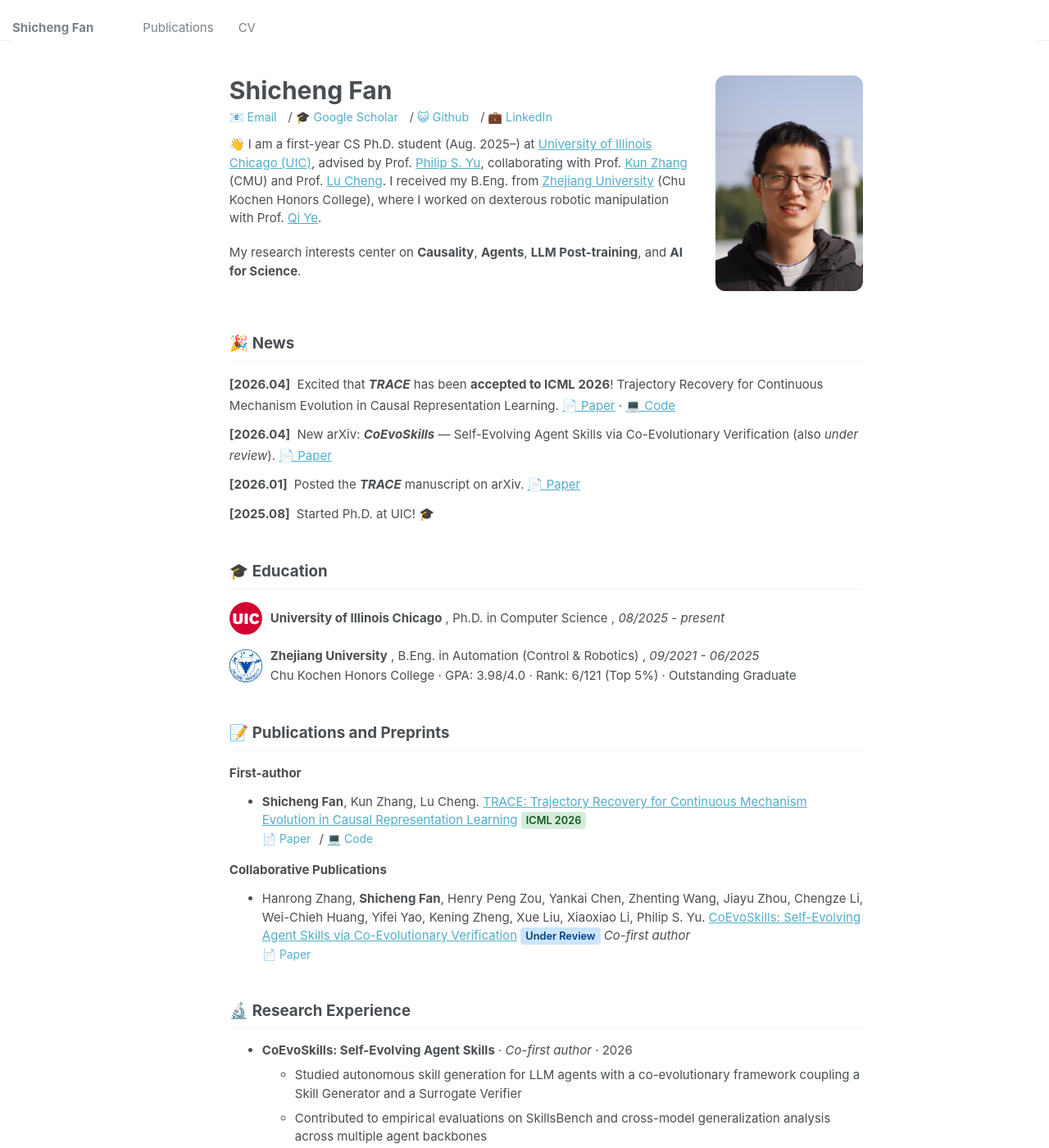
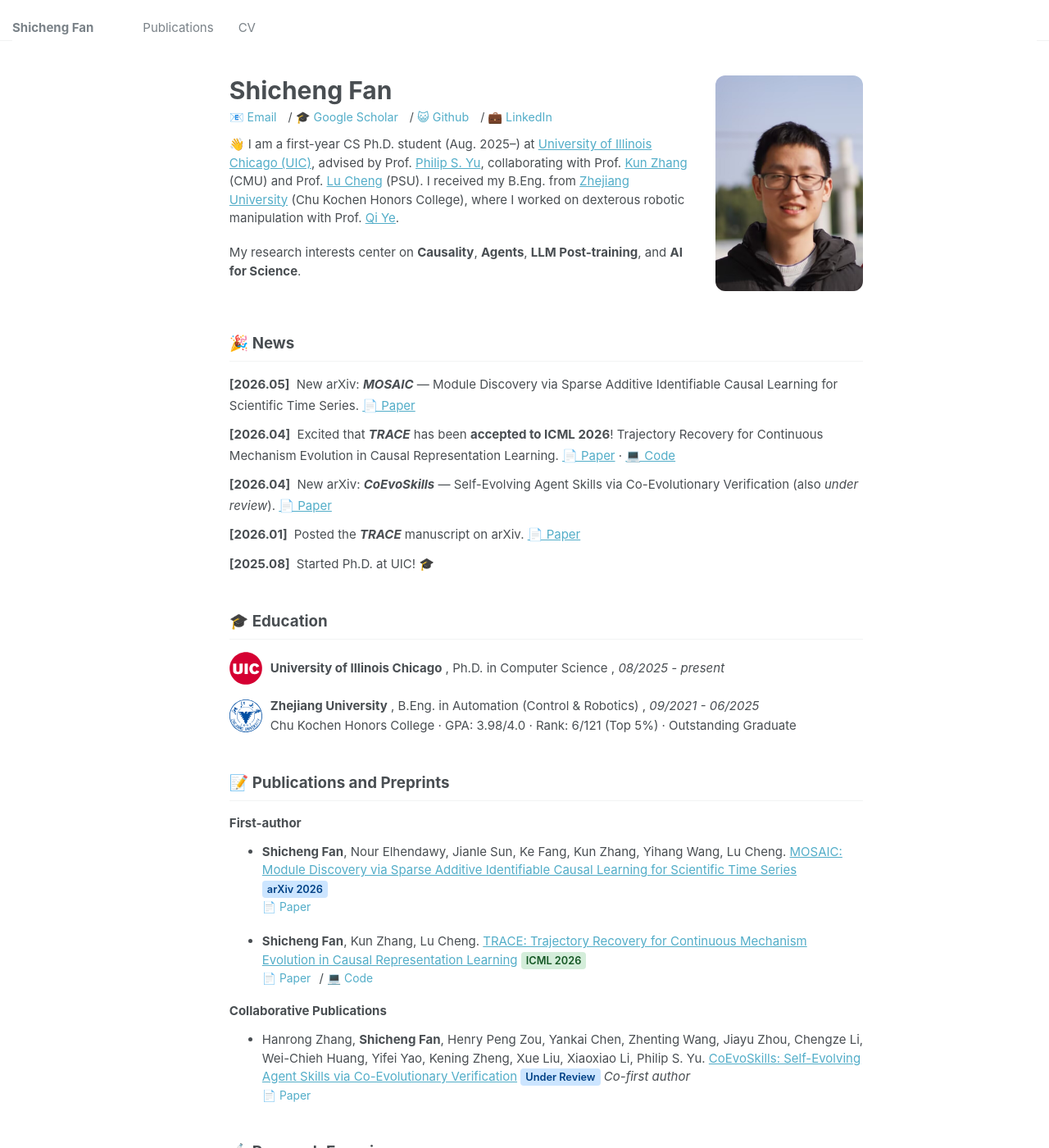
Before and after one commit to shichengf/shichengf.github.io, a Jekyll site: the page built from _pages/about.md, in a window 1280 px wide and 1400 px high. Shown: the whole window at 82% size. Built offline with Jekyll 4.4.1, drawn with Linux system fonts in a browser that asks for light colours.

Commit message:
update MOSAIC

```diff
--- a/_pages/about.md
+++ b/_pages/about.md
@@ -16,7 +16,7 @@ redirect_from:
       <a href="https://github.com/shichengf">😺 Github</a> /
       <a href="https://www.linkedin.com/in/shicheng-fan-072935308/">💼 LinkedIn</a>
     </div>
-    <p>👋 I am a first-year CS Ph.D. student (Aug. 2025–) at <a href="https://www.uic.edu/">University of Illinois Chicago (UIC)</a>, advised by Prof. <a href="https://scholar.google.com/citations?user=D0lL1r0AAAAJ&hl=en">Philip S. Yu</a>, collaborating with Prof. <a href="https://www.cmu.edu/dietrich/philosophy/people/faculty/zhang.html">Kun Zhang</a> (CMU) and Prof. <a href="https://lcheng.org/">Lu Cheng</a>. I received my B.Eng. from <a href="https://www.zju.edu.cn/english/">Zhejiang University</a> (Chu Kochen Honors College), where I worked on dexterous robotic manipulation with Prof. <a href="https://person.zju.edu.cn/en/yeqi">Qi Ye</a>.</p>
+    <p>👋 I am a first-year CS Ph.D. student (Aug. 2025–) at <a href="https://www.uic.edu/">University of Illinois Chicago (UIC)</a>, advised by Prof. <a href="https://scholar.google.com/citations?user=D0lL1r0AAAAJ&hl=en">Philip S. Yu</a>, collaborating with Prof. <a href="https://www.cmu.edu/dietrich/philosophy/people/faculty/zhang.html">Kun Zhang</a> (CMU) and Prof. <a href="https://lcheng.org/">Lu Cheng</a> (PSU). I received my B.Eng. from <a href="https://www.zju.edu.cn/english/">Zhejiang University</a> (Chu Kochen Honors College), where I worked on dexterous robotic manipulation with Prof. <a href="https://person.zju.edu.cn/en/yeqi">Qi Ye</a>.</p>
     <p>My research interests center on <strong>Causality</strong>, <strong>Agents</strong>, <strong>LLM Post-training</strong>, and <strong>AI for Science</strong>.</p>
   </div>
   <div class="profile-photo">
@@ -28,6 +28,7 @@ redirect_from:
 ## 🎉 News
 
 <ul class="news-list">
+  <li><span class="news-date">[2026.05]</span> New arXiv: <strong><em>MOSAIC</em></strong> — Module Discovery via Sparse Additive Identifiable Causal Learning for Scientific Time Series. <a href="https://arxiv.org/abs/2605.05524">📄 Paper</a></li>
   <li><span class="news-date">[2026.04]</span> Excited that <strong><em>TRACE</em></strong> has been <strong>accepted to ICML 2026</strong>! Trajectory Recovery for Continuous Mechanism Evolution in Causal Representation Learning. <a href="https://www.arxiv.org/abs/2601.21135">📄 Paper</a> · <a href="https://github.com/shichengf/trace">💻 Code</a></li>
   <li><span class="news-date">[2026.04]</span> New arXiv: <strong><em>CoEvoSkills</em></strong> — Self-Evolving Agent Skills via Co-Evolutionary Verification (also <em>under review</em>). <a href="https://arxiv.org/abs/2604.01687">📄 Paper</a></li>
   <li><span class="news-date">[2026.01]</span> Posted the <strong><em>TRACE</em></strong> manuscript on arXiv. <a href="https://www.arxiv.org/abs/2601.21135">📄 Paper</a></li>
@@ -51,6 +52,9 @@ redirect_from:
 ## 📝 Publications and Preprints
 
 ### First-author
+
+* **Shicheng Fan**, Nour Elhendawy, Jianle Sun, Ke Fang, Kun Zhang, Yihang Wang, Lu Cheng. [MOSAIC: Module Discovery via Sparse Additive Identifiable Causal Learning for Scientific Time Series](https://arxiv.org/abs/2605.05524) <span class="venue venue-review">arXiv 2026</span>
+<br><span class="pub-links">[📄 Paper](https://arxiv.org/abs/2605.05524)</span>
 
 * **Shicheng Fan**, Kun Zhang, Lu Cheng. [TRACE: Trajectory Recovery for Continuous Mechanism Evolution in Causal Representation Learning](https://www.arxiv.org/abs/2601.21135) <span class="venue venue-pub">ICML 2026</span>
 <br><span class="pub-links">[📄 Paper](https://www.arxiv.org/abs/2601.21135) / [💻 Code](https://github.com/shichengf/trace)</span>
```
